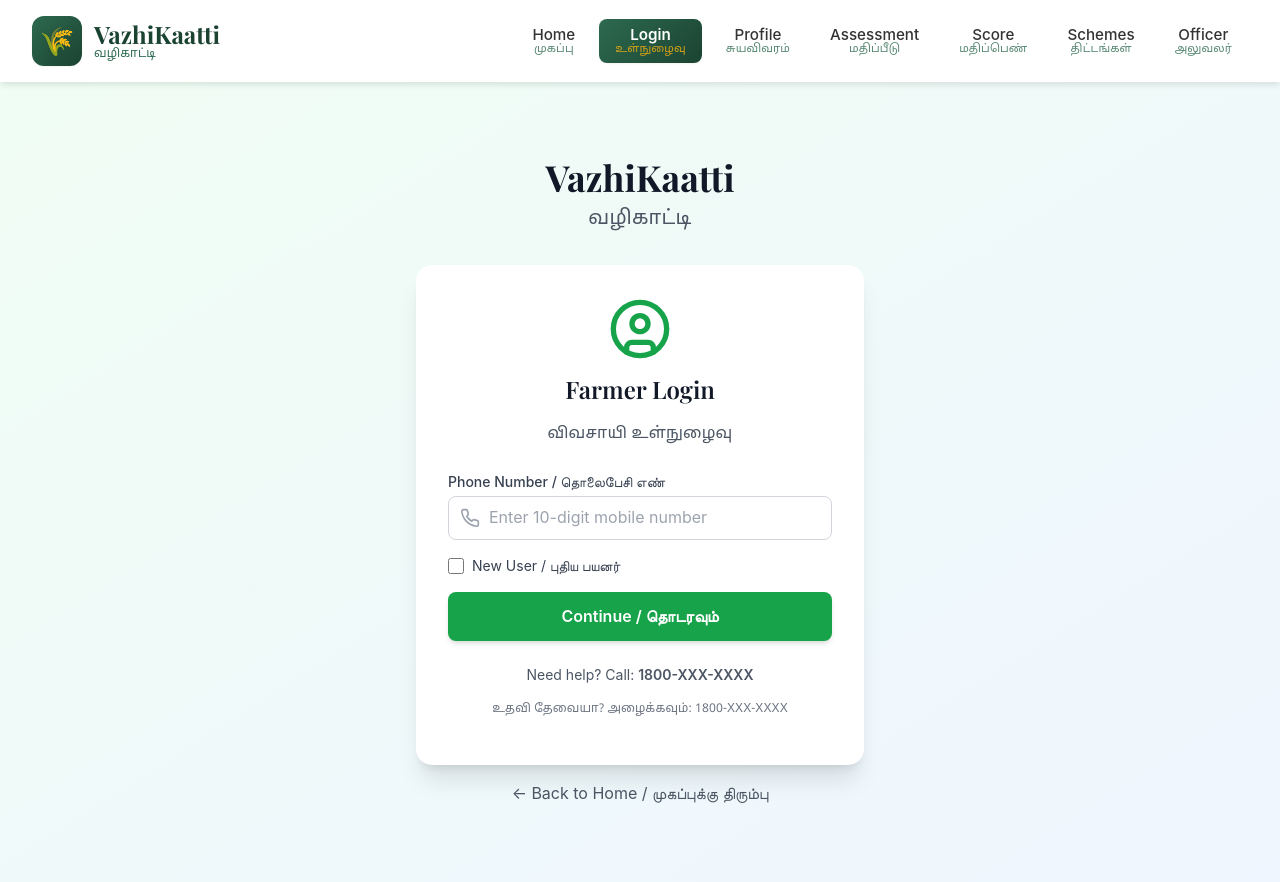
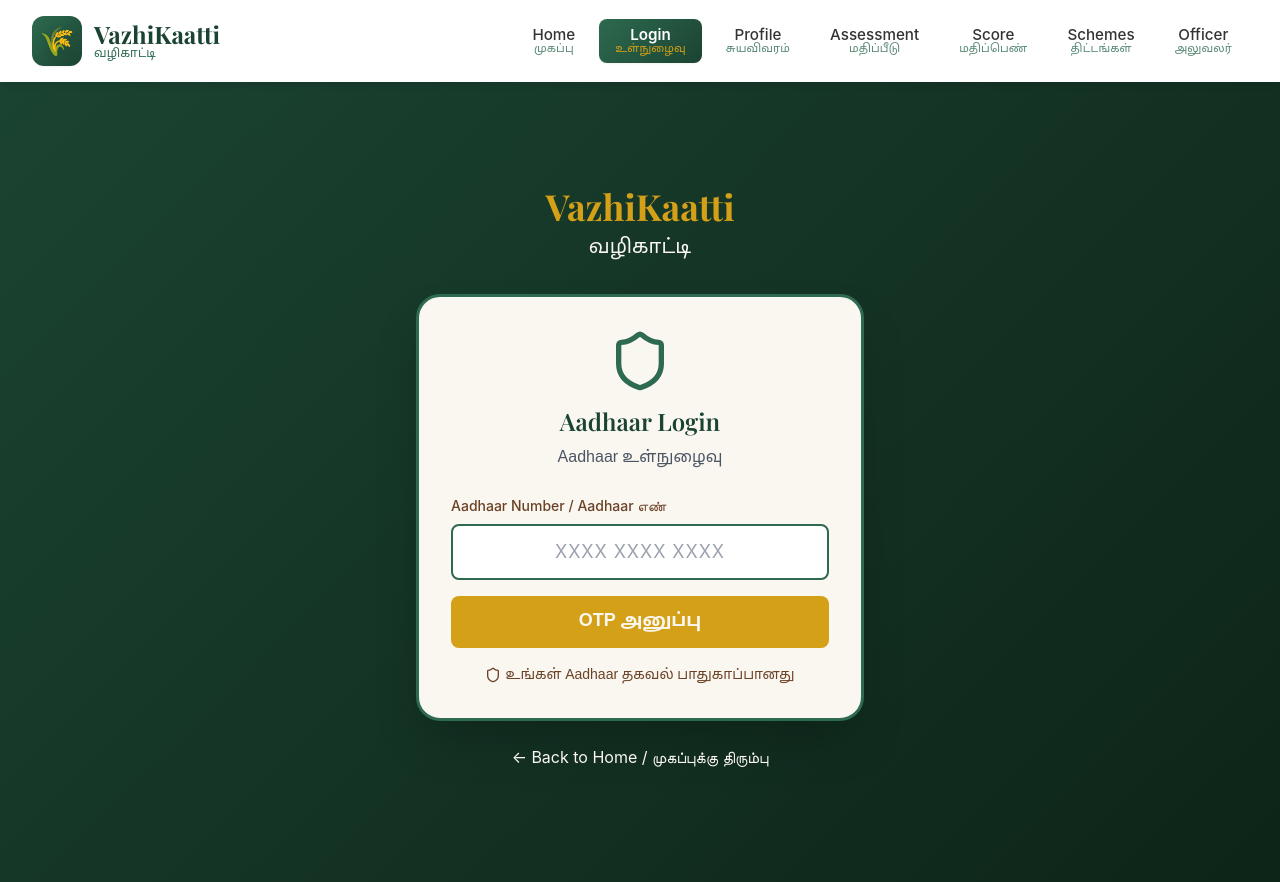
Before and after one commit to ManujanaNagaraj/VazhiKaatti-AI-Credit-Companion-for-Women-Farmers, a React (Create React App) app in the folder frontend/: page /login in a window 1280 px wide. Built offline with nearby package versions, Linux system fonts and the light colour scheme; the HTML template or start-up script is replaced by a standard one.

Commit message:
Add Aadhaar authentication with OTP verification to FarmerLogin

```diff
--- a/frontend/src/pages/FarmerLogin.jsx
+++ b/frontend/src/pages/FarmerLogin.jsx
@@ -1,142 +1,330 @@
-import React, { useState } from 'react';
+import React, { useState, useRef } from 'react';
 import { useNavigate } from 'react-router-dom';
-import { UserCircle, Phone, MapPin } from 'lucide-react';
-import TamilText from '../components/TamilText';
+import { motion } from 'framer-motion';
+import { Shield, Loader2 } from 'lucide-react';
 import AnimatedPage from '../components/AnimatedPage';
+import axios from 'axios';
 
 const FarmerLogin = () => {
   const navigate = useNavigate();
-  const [formData, setFormData] = useState({
-    phoneNumber: '',
-    name: '',
-    village: ''
+  const [step, setStep] = useState(1); // 1: Aadhaar, 2: OTP
+  const [aadhaar, setAadhaar] = useState('');
+  const [otp, setOtp] = useState(['', '', '', '']);
+  const [loading, setLoading] = useState(false);
+  const [error, setError] = useState('');
+  const otpRefs = [useRef(null), useRef(null), useRef(null), useRef(null)];
+
+  // Format Aadhaar number as XXXX XXXX XXXX
+  const formatAadhaar = (value) => {
+    const numbers = value.replace(/\D/g, '');
+    if (numbers.length <= 4) return numbers;
+    if (numbers.length <= 8) return `${numbers.slice(0, 4)} ${numbers.slice(4)}`;
+    return `${numbers.slice(0, 4)} ${numbers.slice(4, 8)} ${numbers.slice(8, 12)}`;
+  };
+
+  const handleAadhaarChange = (e) => {
+    const value = e.target.value;
+    const numbers = value.replace(/\D/g, '');
+    if (numbers.length <= 12) {
+      setAadhaar(formatAadhaar(value));
+      setError('');
+    }
+  };
+
+  const handleSendOTP = async () => {
+    const aadhaarNumber = aadhaar.replace(/\s/g, '');
+
+    if (aadhaarNumber.length !== 12) {
+      setError('Aadhaar must be 12 digits / Aadhaar 12 இலக்கமாக இருக்க வேண்டும்');
+      return;
+    }
+
+    setLoading(true);
+    setError('');
+
+    try {
+      // Simulate API call - in production call real API
+      await new Promise(resolve => setTimeout(resolve, 1000));
+      setStep(2);
+      setTimeout(() => otpRefs[0].current?.focus(), 100);
+    } catch (err) {
+      setError('Failed to send OTP / OTP அனுப்புவதில் தோல்வி');
+    } finally {
+      setLoading(false);
+    }
+  };
+
+  const handleOtpChange = (index, value) => {
+    if (!/^\d*$/.test(value)) return;
+
+    const newOtp = [...otp];
+    newOtp[index] = value.slice(-1); // Only take last digit
+    setOtp(newOtp);
+    setError('');
+
+    // Auto-focus next input
+    if (value && index < 3) {
+      otpRefs[index + 1].current?.focus();
+    }
+  };
+
+  const handleOtpKeyDown = (index, e) => {
+    // Handle backspace
+    if (e.key === 'Backspace' && !otp[index] && index > 0) {
+      otpRefs[index - 1].current?.focus();
+    }
+  };
+
+  const handleVerifyOtp = async () => {
+    const otpValue = otp.join('');
+
+    if (otpValue.length !== 4) {
+      setError('Please enter complete OTP / முழு OTP ஐ உள்ளிடவும்');
+      return;
+    }
+
+    setLoading(true);
+    setError('');
+
+    try {
+      const aadhaarNumber = aadhaar.replace(/\s/g, '');
+
+      // Call backend API
+      const response = await axios.post('http://localhost:8000/verify-aadhaar', {
+        aadhaar_number: aadhaarNumber,
+        otp: otpValue
       });
-  const [isNewUser, setIsNewUser] = useState(false);
 
-  const handleSubmit = (e) => {
-    e.preventDefault();
-    // Store farmer data and navigate
-    localStorage.setItem('farmerData', JSON.stringify(formData));
+      // Save farmer data to localStorage
+      localStorage.setItem('farmerData', JSON.stringify(response.data));
+      localStorage.setItem('aadhaarVerified', 'true');
+
+      // Navigate to profile
       navigate('/profile');
+    } catch (err) {
+      console.error('Verification error:', err);
+      setError(err.response?.data?.detail || 'Verification failed / சரிபார்ப்பு தோல்வி');
+    } finally {
+      setLoading(false);
+    }
   };
 
   return (
     <AnimatedPage>
-      <div className="min-h-screen bg-gradient-to-br from-green-50 to-blue-50 flex items-center justify-center p-4">
-      <div className="max-w-md w-full">
+      <div className="min-h-screen flex items-center justify-center p-4"
+           style={{ background: 'linear-gradient(135deg, #1B4332 0%, #0d2418 100%)' }}>
+        <motion.div
+          initial={{ opacity: 0, y: 20 }}
+          animate={{ opacity: 1, y: 0 }}
+          transition={{ duration: 0.5 }}
+          className="max-w-md w-full"
+        >
           {/* Logo */}
           <div className="text-center mb-8">
-          <h1 className="text-4xl font-bold text-gray-900 mb-2">VazhiKaatti</h1>
-          <TamilText text="வழிகாட்டி" className="text-xl text-gray-600" />
+            <h1 className="text-4xl font-bold mb-2" style={{ color: '#D4A017' }}>
+              VazhiKaatti
+            </h1>
+            <p className="text-xl" style={{ color: '#FAF7F0', fontFamily: 'Noto Sans Tamil, sans-serif' }}>
+              வழிகாட்டி
+            </p>
           </div>
 
           {/* Login Card */}
-        <div className="bg-white rounded-2xl shadow-xl p-8">
+          <div
+            className="rounded-3xl shadow-2xl p-8"
+            style={{
+              backgroundColor: '#FAF7F0',
+              border: '3px solid #2D6A4F'
+            }}
+          >
+            {/* Step 1: Aadhaar Entry */}
+            {step === 1 && (
+              <motion.div
+                initial={{ opacity: 0 }}
+                animate={{ opacity: 1 }}
+                transition={{ duration: 0.3 }}
+              >
                 <div className="text-center mb-6">
-            <UserCircle className="h-16 w-16 text-green-600 mx-auto mb-3" />
-            <h2 className="text-2xl font-semibold text-gray-900">Farmer Login</h2>
-            <TamilText text="விவசாயி உள்நுழைவு" className="text-gray-600" />
+                  <Shield className="h-16 w-16 mx-auto mb-3" style={{ color: '#2D6A4F' }} />
+                  <h2 className="text-2xl font-semibold mb-2" style={{ color: '#1B4332' }}>
+                    Aadhaar Login
+                  </h2>
+                  <p className="text-gray-600" style={{ fontFamily: 'Noto Sans Tamil, sans-serif' }}>
+                    Aadhaar உள்நுழைவு
+                  </p>
                 </div>
 
-          <form onSubmit={handleSubmit} className="space-y-4">
-            {/* Phone Number */}
+                <div className="space-y-4">
                   <div>
-              <label className="block text-sm font-medium text-gray-700 mb-1">
-                Phone Number / தொலைபேசி எண்
-              </label>
-              <div className="relative">
-                <Phone className="absolute left-3 top-3 h-5 w-5 text-gray-400" />
-                <input
-                  type="tel"
-                  value={formData.phoneNumber}
-                  onChange={(e) => setFormData({ ...formData, phoneNumber: e.target.value })}
-                  className="w-full pl-10 pr-4 py-2 border border-gray-300 rounded-lg focus:ring-2 focus:ring-green-500 focus:border-transparent"
-                  placeholder="Enter 10-digit mobile number"
-                  required
-                  maxLength="10"
-                />
-              </div>
-            </div>
-
-            {/* New User Toggle */}
-            <div className="flex items-center">
-              <input
-                type="checkbox"
-                id="newUser"
-                checked={isNewUser}
-                onChange={(e) => setIsNewUser(e.target.checked)}
-                className="h-4 w-4 text-green-600 rounded"
-              />
-              <label htmlFor="newUser" className="ml-2 text-sm text-gray-700">
-                New User / புதிய பயனர்
-              </label>
-            </div>
-
-            {/* Additional fields for new users */}
-            {isNewUser && (
-              <>
-                <div>
-                  <label className="block text-sm font-medium text-gray-700 mb-1">
-                    Name / பெயர்
+                    <label className="block text-sm font-medium mb-2" style={{ color: '#6B4226' }}>
+                      Aadhaar Number / Aadhaar எண்
                     </label>
                     <input
                       type="text"
-                    value={formData.name}
-                    onChange={(e) => setFormData({ ...formData, name: e.target.value })}
-                    className="w-full px-4 py-2 border border-gray-300 rounded-lg focus:ring-2 focus:ring-green-500 focus:border-transparent"
-                    placeholder="Enter your name"
-                    required={isNewUser}
+                      value={aadhaar}
+                      onChange={handleAadhaarChange}
+                      placeholder="XXXX XXXX XXXX"
+                      className="w-full px-4 py-3 rounded-lg border-2 text-lg tracking-wider text-center"
+                      style={{
+                        borderColor: '#2D6A4F',
+                        backgroundColor: 'white',
+                        outline: 'none'
+                      }}
+                      onFocus={(e) => e.target.style.borderColor = '#D4A017'}
+                      onBlur={(e) => e.target.style.borderColor = '#2D6A4F'}
+                      maxLength={14} // 12 digits + 2 spaces
                     />
                   </div>
 
-                <div>
-                  <label className="block text-sm font-medium text-gray-700 mb-1">
-                    Village / கிராமம்
-                  </label>
-                  <div className="relative">
-                    <MapPin className="absolute left-3 top-3 h-5 w-5 text-gray-400" />
-                    <input
-                      type="text"
-                      value={formData.village}
-                      onChange={(e) => setFormData({ ...formData, village: e.target.value })}
-                      className="w-full pl-10 pr-4 py-2 border border-gray-300 rounded-lg focus:ring-2 focus:ring-green-500 focus:border-transparent"
-                      placeholder="Enter your village name"
-                      required={isNewUser}
-                    />
+                  {error && (
+                    <motion.div
+                      initial={{ opacity: 0 }}
+                      animate={{ opacity: 1 }}
+                      className="text-sm text-center"
+                      style={{ color: '#C0392B' }}
+                    >
+                      {error}
+                    </motion.div>
+                  )}
+
+                  <button
+                    onClick={handleSendOTP}
+                    disabled={loading}
+                    className="w-full py-3 rounded-lg font-semibold text-lg flex items-center justify-center space-x-2 transition-all"
+                    style={{
+                      backgroundColor: '#D4A017',
+                      color: '#FAF7F0',
+                      opacity: loading ? 0.7 : 1
+                    }}
+                  >
+                    {loading ? (
+                      <>
+                        <Loader2 className="h-5 w-5 animate-spin" />
+                        <span>Sending...</span>
+                      </>
+                    ) : (
+                      <span style={{ fontFamily: 'Noto Sans Tamil, sans-serif' }}>
+                        OTP அனுப்பு
+                      </span>
+                    )}
+                  </button>
+
+                  <div className="text-center text-sm" style={{ color: '#6B4226' }}>
+                    <Shield className="h-4 w-4 inline mr-1" />
+                    <span style={{ fontFamily: 'Noto Sans Tamil, sans-serif' }}>
+                      உங்கள் Aadhaar தகவல் பாதுகாப்பானது
+                    </span>
                   </div>
                 </div>
-              </>
+              </motion.div>
             )}
 
-            {/* Submit Button */}
-            <button
-              type="submit"
-              className="w-full bg-green-600 hover:bg-green-700 text-white font-semibold py-3 rounded-lg shadow-md transform hover:scale-105 transition-all"
+            {/* Step 2: OTP Entry */}
+            {step === 2 && (
+              <motion.div
+                initial={{ opacity: 0, x: 20 }}
+                animate={{ opacity: 1, x: 0 }}
+                transition={{ duration: 0.3 }}
               >
-              Continue / தொடரவும்
-            </button>
-          </form>
-
-          {/* Help Text */}
-          <div className="mt-6 text-center">
-            <p className="text-sm text-gray-600">
-              Need help? Call: <span className="font-semibold">1800-XXX-XXXX</span>
+                <div className="text-center mb-6">
+                  <h2 className="text-2xl font-semibold mb-2" style={{ color: '#1B4332' }}>
+                    Enter OTP
+                  </h2>
+                  <p className="text-gray-600 mb-4" style={{ fontFamily: 'Noto Sans Tamil, sans-serif' }}>
+                    OTP உள்ளிடவும்
                   </p>
-            <TamilText
-              text="உதவி தேவையா? அழைக்கவும்: 1800-XXX-XXXX"
-              className="text-xs text-gray-500 mt-1"
-            />
-          </div>
+                  <p className="text-sm" style={{ color: '#6B4226' }}>
+                    OTP sent to Aadhaar registered mobile
+                  </p>
                 </div>
 
-        {/* Back Button */}
+                <div className="space-y-6">
+                  {/* OTP Input Boxes */}
+                  <div className="flex justify-center space-x-3">
+                    {otp.map((digit, index) => (
+                      <input
+                        key={index}
+                        ref={otpRefs[index]}
+                        type="text"
+                        inputMode="numeric"
+                        maxLength={1}
+                        value={digit}
+                        onChange={(e) => handleOtpChange(index, e.target.value)}
+                        onKeyDown={(e) => handleOtpKeyDown(index, e)}
+                        className="w-14 h-14 text-center text-2xl font-bold rounded-lg border-2"
+                        style={{
+                          borderColor: digit ? '#2D6A4F' : '#ccc',
+                          backgroundColor: 'white',
+                          outline: 'none'
+                        }}
+                        onFocus={(e) => e.target.style.borderColor = '#D4A017'}
+                        onBlur={(e) => e.target.style.borderColor = digit ? '#2D6A4F' : '#ccc'}
+                      />
+                    ))}
+                  </div>
+
+                  <div className="text-center text-sm" style={{ color: '#E67E22' }}>
+                    💡 Demo OTP: 1234
+                  </div>
+
+                  {error && (
+                    <motion.div
+                      initial={{ opacity: 0 }}
+                      animate={{ opacity: 1 }}
+                      className="text-sm text-center"
+                      style={{ color: '#C0392B' }}
+                    >
+                      {error}
+                    </motion.div>
+                  )}
+
+                  <button
+                    onClick={handleVerifyOtp}
+                    disabled={loading}
+                    className="w-full py-3 rounded-lg font-semibold text-lg flex items-center justify-center space-x-2 transition-all"
+                    style={{
+                      backgroundColor: '#2D6A4F',
+                      color: '#FAF7F0',
+                      opacity: loading ? 0.7 : 1
+                    }}
+                  >
+                    {loading ? (
+                      <>
+                        <Loader2 className="h-5 w-5 animate-spin" />
+                        <span>Verifying...</span>
+                      </>
+                    ) : (
+                      <span style={{ fontFamily: 'Noto Sans Tamil, sans-serif' }}>
+                        சரிபார்
+                      </span>
+                    )}
+                  </button>
+
+                  <button
+                    onClick={() => {
+                      setStep(1);
+                      setOtp(['', '', '', '']);
+                      setError('');
+                    }}
+                    className="w-full text-sm"
+                    style={{ color: '#6B4226' }}
+                  >
+                    ← Change Aadhaar Number
+                  </button>
+                </div>
+              </motion.div>
+            )}
+          </div>
+
+          {/* Back to Home */}
           <button
             onClick={() => navigate('/')}
-          className="w-full mt-4 text-gray-600 hover:text-gray-900"
+            className="w-full mt-4 text-center py-2"
+            style={{ color: '#FAF7F0' }}
           >
             ← Back to Home / முகப்புக்கு திரும்பு
           </button>
-      </div>
+        </motion.div>
       </div>
     </AnimatedPage>
   );
```
Lines whose indentation alone changed are shown as unchanged.
